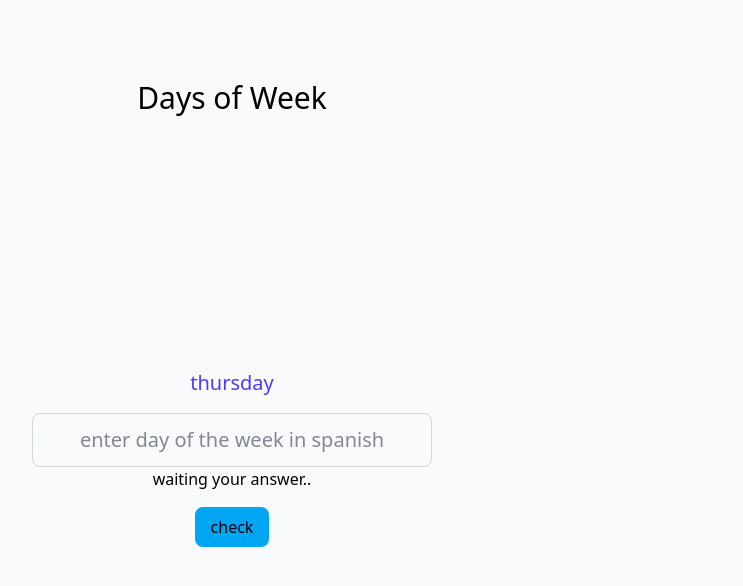
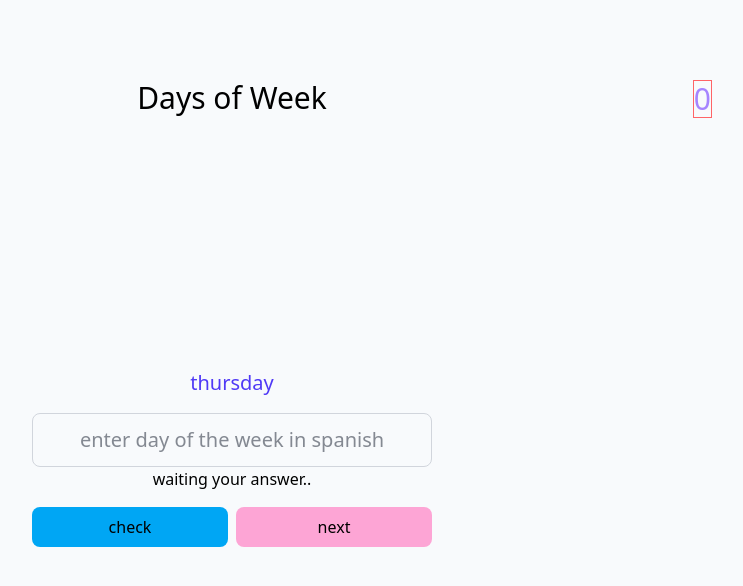
Before and after one commit to danadalabayevacom/talky-talk, a React (Vite) app: page / in a window 1280 px wide. Shown: the top 586 px of the page, without its empty margins (408-1151 px from the left). Built offline with nearby package versions, Linux system fonts and the light colour scheme.

Commit message:
Added counter and next button

```diff
--- a/src/App.jsx
+++ b/src/App.jsx
@@ -5,23 +5,47 @@ import { days, daysEs } from "./dayOfWeeks.js";
 function App() {
   const [index, setIndex] = useState(getRandomIdx(days));
   const [userInput, setUserInput] = useState("");
-  const [answer, setAnswer] = useState(null);
+  const [answer, setAnswer] = useState(null); // todo rename
+  const [count, setCount] = useState(0);
 
   const handleChange = (e) => {
     console.log("text:", e.target.value);
     setUserInput(e.target.value);
   };
 
-  const onClick = () => {
+  const onClickCheck = () => {
     const firstvalue = daysEs[index];
     const secondvalue = userInput.trim();
     const thirdvalue = secondvalue.toLowerCase();
 
     if (firstvalue === thirdvalue) {
       setAnswer(true);
+      setCount(count + 1); // todo use current state
     } else {
       setAnswer(false);
     }
+  };
+
+  const onClcikNext = () => {
+    setIndex(getRandomIdx(days));
+    setUserInput("");
+    setAnswer(null);
+  };
+
+  const getMessage = (answer) => {
+    let message = null;
+    if (answer === null) {
+      message = <div>waiting your answer..</div>;
+    } else if (answer === true) {
+      message = <div className="text-green-500">Correct</div>;
+    } else {
+      message = (
+        <div className="text-red-400">
+          "The expected answer is: {daysEs[index]}"
+        </div>
+      );
+    }
+    return message;
   };
 
   return (
@@ -44,25 +68,28 @@ function App() {
               onChange={handleChange}
               placeholder="enter day of the week in spanish"
             />
-            <div className="text-center">
-              {answer === null ? (
-                <div>waiting your answer..</div>
-              ) : answer === true ? (
-                <div className="text-green-500">Correct</div>
-              ) : (
-                <div className="text-red-400">"The expected answer is: {daysEs[index]}"</div>
-              )}
-            </div>
-            <div className="flex justify-center">
+            <div className="text-center">{getMessage(answer)}</div>
+            <div className="flex justify-center mt-4">
               <button
-                className="mt-4 bg-sky-500 hover:bg-sky-700  rounded-lg py-2 px-4"
-                onClick={onClick}
+                className="flex-1 bg-sky-500 hover:bg-sky-700  rounded-lg py-2 px-4"
+                onClick={onClickCheck}
+                // todo add clcik action add border
               >
                 check
+              </button>
+              <button
+                className="flex-1 bg-pink-300 hover:bg-pink-400 ml-2 rounded-lg py-2 px-4"
+                onClick={onClcikNext}
+
+              >
+                next
               </button>
             </div>
           </div>
           <div></div>
+          <div className="absolute top-20 right-40 text-violet-400 text-3xl border border-red-400">
+            {count}
+          </div>
         </div>
       </div>
     </>
```
